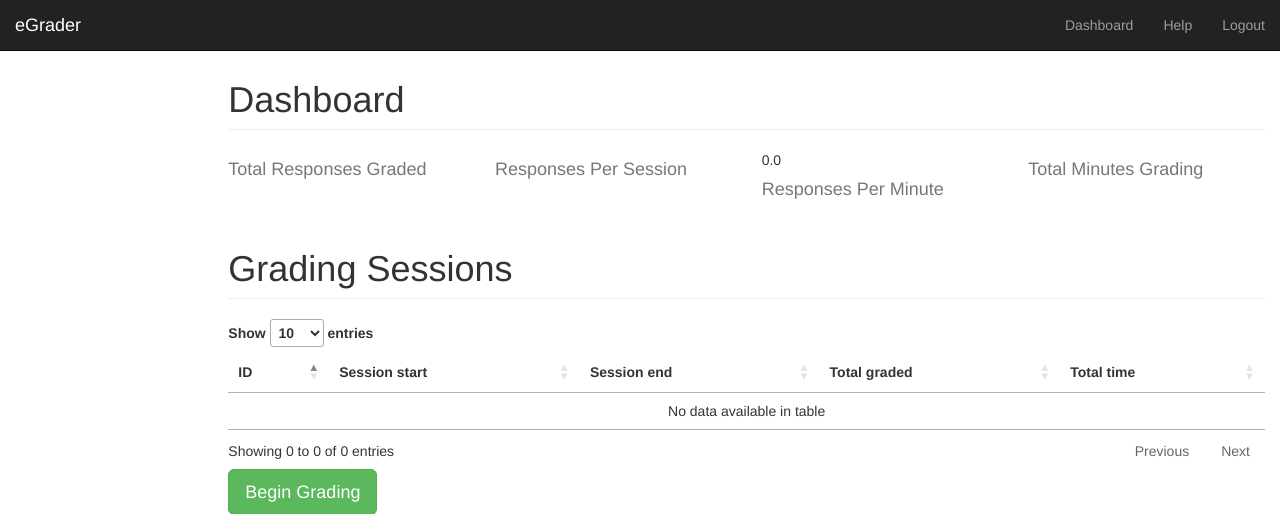
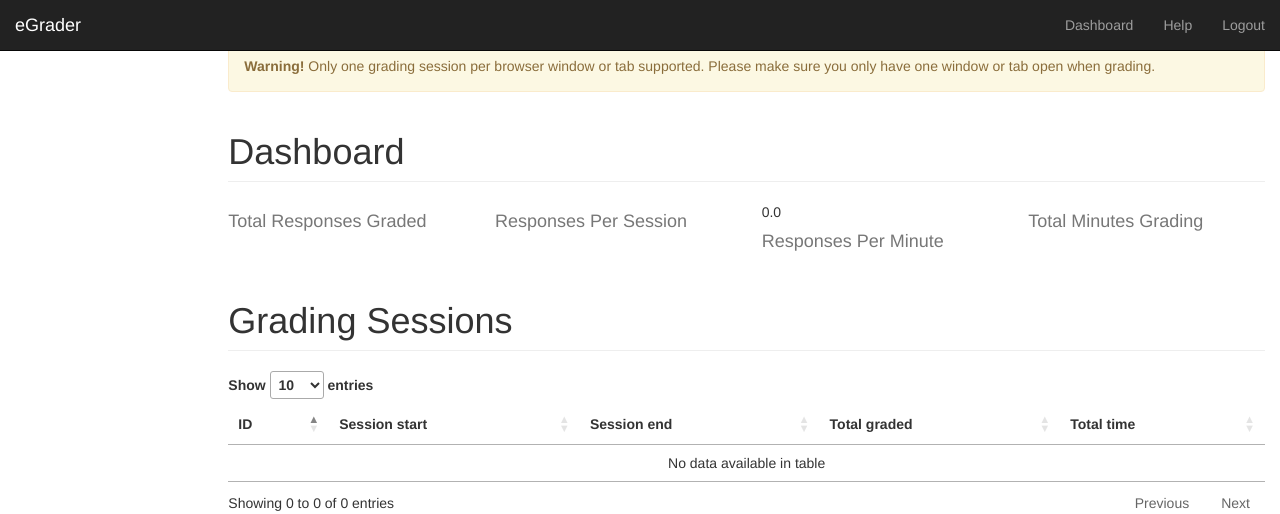
Before and after one commit to openstax/research-eGrader, a Flask app: template eGrader/templates/dashboard/index.html in a window 1280 px wide. Shown: the top 514 px of the page. Run offline with Flask 3, Linux system fonts and the light colour scheme; the template is opened without the code that fills it, so the values that code supplies are empty; the visitor is signed in with stand-in values (Sample User, id 1); some libraries are stand-ins or nearby versions.

Commit message:
added a warning message about multiple grading sessions

```diff
--- a/eGrader/templates/dashboard/index.html
+++ b/eGrader/templates/dashboard/index.html
@@ -8,6 +8,10 @@
 
 
 {% block content %}
+    <div class="alert alert-warning">
+        <strong>Warning!</strong> Only one grading session per browser window or tab supported. Please make sure you
+        only have one window or tab open when grading.
+    </div>
     <h1 class="page-header">Dashboard</h1>
     <div class="row placeholders">
             <div class="col-xs-6 col-sm-3 placeholder">
```
Also changed, not shown: eGrader/grader/views.py (+5 -4 lines).
